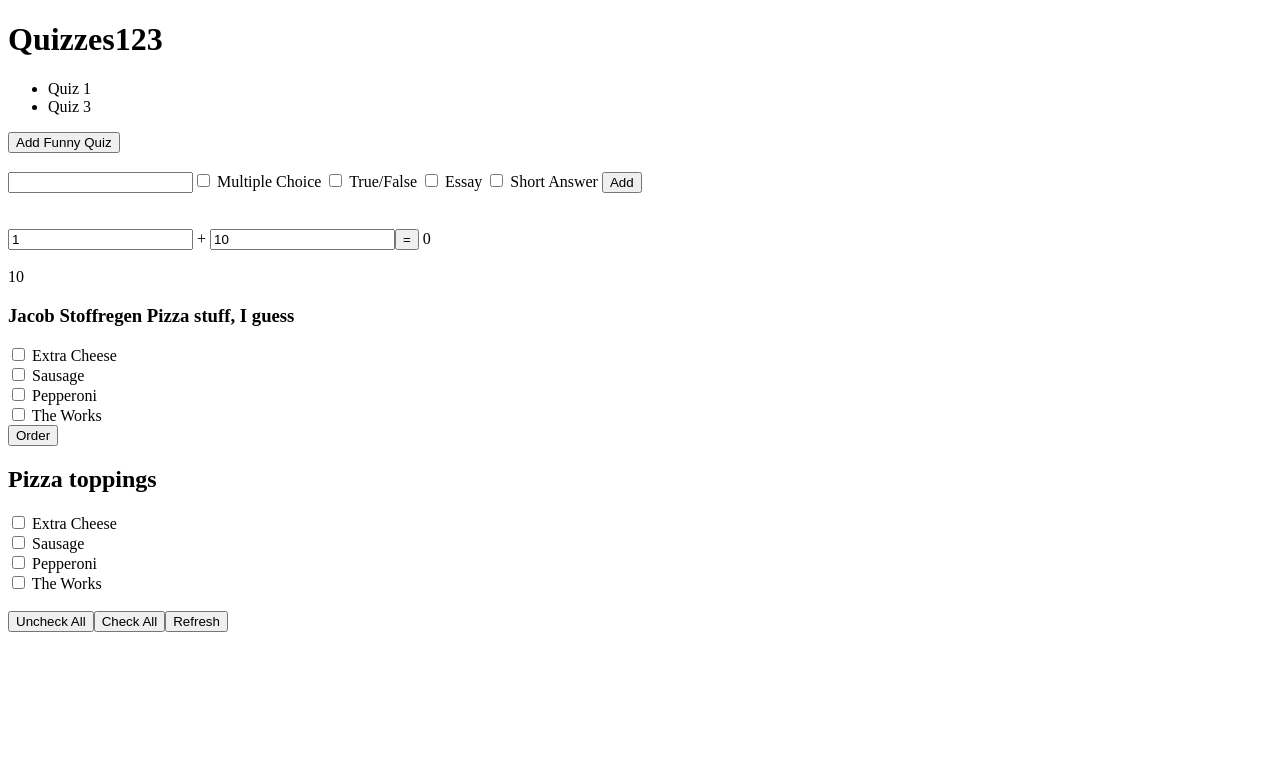
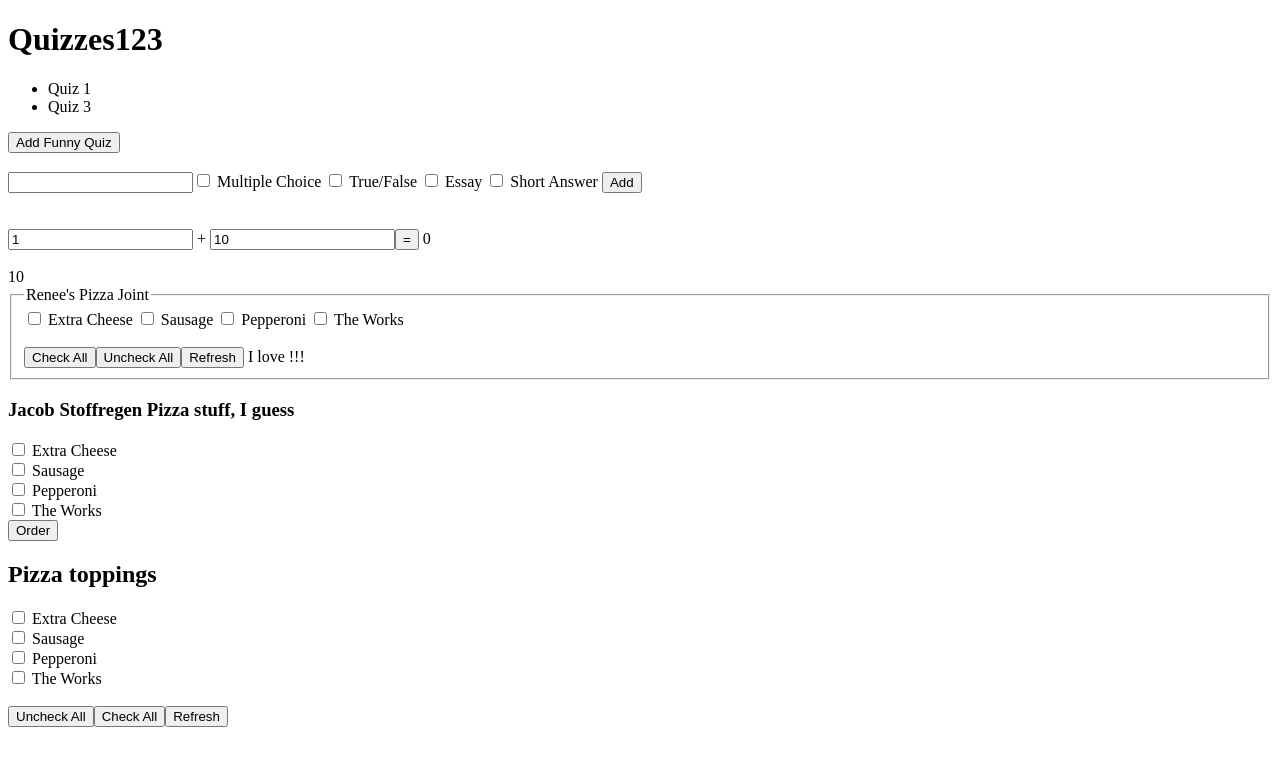
Before and after one commit to 2018-spring-mjs-th/week-two-a, an Angular app: page / in a window 1280 px wide. Shown: the top 766 px of the page. Built offline with nearby package versions, Linux system fonts and the light colour scheme.

Commit message:
Adding Renee's component

```diff
--- a/src/app/app.component.html
+++ b/src/app/app.component.html
@@ -44,7 +44,11 @@
   <br />
   <br />
   {{ number2 }}
-
+</div>
+<div>
+  <rgrittner-pizza-toppings></rgrittner-pizza-toppings>
+</div>
+<div>
   <app-j-stoff-component></app-j-stoff-component>
 </div>
 <div>
--- a/src/app/app.module.ts
+++ b/src/app/app.module.ts
@@ -9,6 +9,7 @@ import { FormsModule } from '@angular/forms';
 import { QuestionTypesService } from './question-types.service';
 import { PizzaToppingsService } from './pizza-toppings.service';
 import { QuestionTypesComponent } from './question-types/question-types.component';
+import { RgrittnerPizzaToppingsComponent } from './rgrittner-pizza-toppings/rgrittner-pizza-toppings.component';
 import { JStoffComponentComponent } from './j-stoff-component/j-stoff-component.component';
 import { PizzaToppingsComponent } from './pizza-toppings/pizza-toppings.component';
 
@@ -17,6 +18,7 @@ import { PizzaToppingsComponent } from './pizza-toppings/pizza-toppings.componen
   declarations: [
     AppComponent,
     QuestionTypesComponent,
+    RgrittnerPizzaToppingsComponent,
     JStoffComponentComponent,
     PizzaToppingsComponent
   ],
--- /dev/null
+++ b/src/app/rgrittner-pizza-toppings/rgrittner-pizza-toppings.component.html
@@ -0,0 +1,15 @@
+<fieldset>
+  <legend>Renee's Pizza Joint</legend>
+    <span *ngFor= "let pizza of toppingType" >
+      <label>
+        <input type="checkbox" [(ngModel)]="pizza.checked" />
+        {{ pizza.topping }}
+      </label>
+    </span>
+    <br/><br/>
+    <span>
+      <button type="button" (click)="checkAll()">Check All</button>
+      <button type="button" (click)="uncheckAll()">Uncheck All</button>
+      <button type="button" (click)="whatWeLove()">Refresh</button> I love {{listOfToppings}} !!!
+    </span>
+</fieldset>
--- /dev/null
+++ b/src/app/rgrittner-pizza-toppings/rgrittner-pizza-toppings.component.ts
@@ -0,0 +1,51 @@
+import { Component, OnInit, ViewChild } from '@angular/core';
+import { PizzaToppingsService } from '../pizza-toppings.service';
+
+interface toppingType {
+  topping: string;
+  checked: boolean;
+  summary: string;
+}
+
+@Component({
+  selector: 'rgrittner-pizza-toppings',
+  templateUrl: './rgrittner-pizza-toppings.component.html',
+  styleUrls: ['./rgrittner-pizza-toppings.component.css']
+})
+export class RgrittnerPizzaToppingsComponent implements OnInit {
+
+
+  constructor(private pizzaToppings: PizzaToppingsService) { }
+
+  public toppingType: toppingType[];
+
+  ngOnInit() {
+    this.toppingType = this.pizzaToppings.getAvailablePizzaToppings()
+      .map(x => ({topping: x, checked: false, summary: ""}));
+  }
+
+
+  public checkAll() {
+    this.toppingType = this.pizzaToppings.getAvailablePizzaToppings()
+      .map(x => ({topping: x, checked: true, summary: x}));
+  }
+
+  public uncheckAll() {
+    this.toppingType = this.pizzaToppings.getAvailablePizzaToppings()
+      .map(x => ({topping: x, checked: false, summary: ""}));
+  }
+
+  public listOfToppings: string;
+
+  public whatWeLove(){
+    this.listOfToppings = this.toppingType
+      .filter(x => x.checked)
+      .map(x => x.topping)
+      .join(', ');
+      console.log(this.listOfToppings);
+
+    //this.toppingType.push({topping:})  ;
+
+  }
+
+}
```
Also changed, not shown: src/app/rgrittner-pizza-toppings/rgrittner-pizza-toppings.component.css (added), 1 other file (tests, documents, lock files or other folders).
